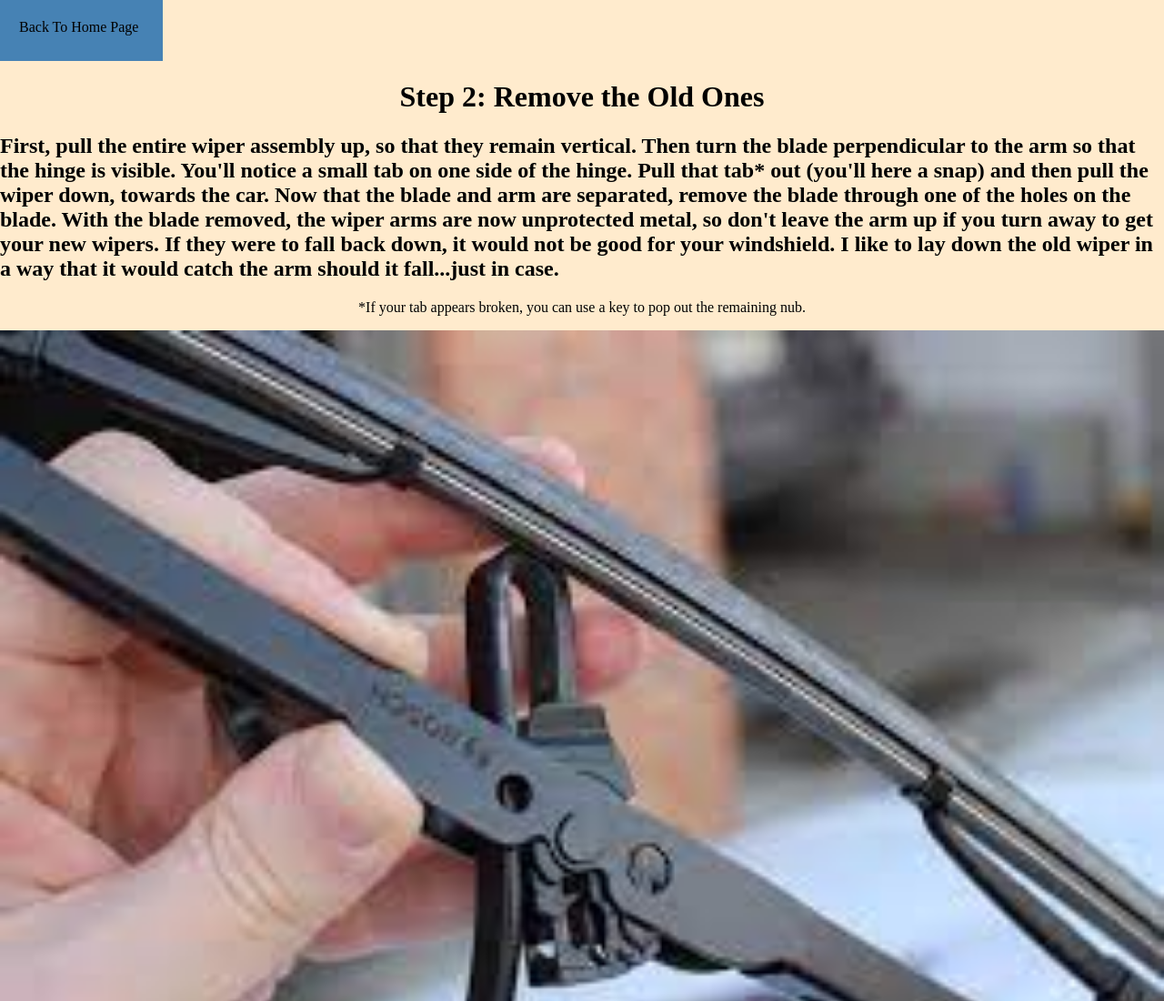
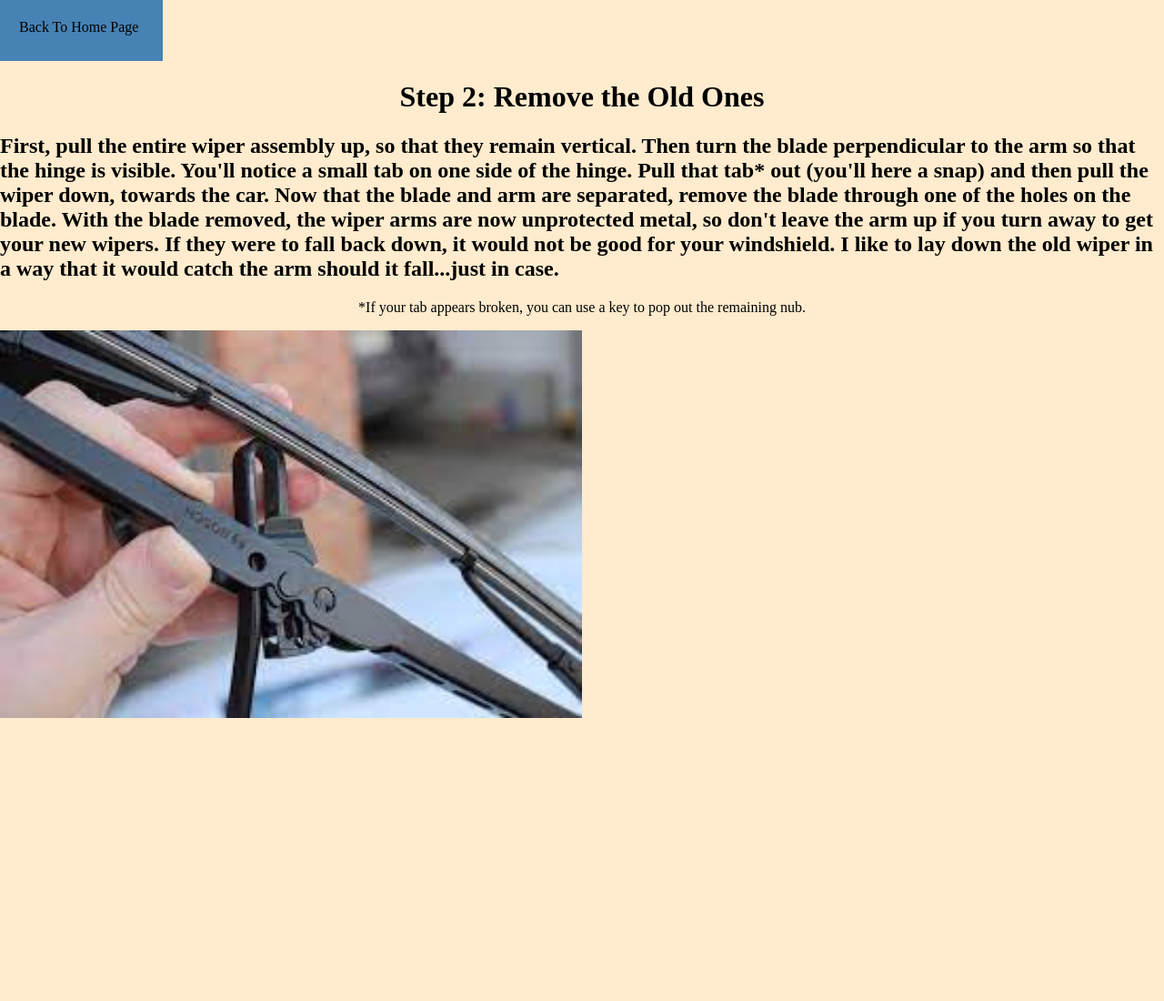
Before and after one commit to farhan-sqb/mikealvarez921, a plain HTML site: page remove.html in a window 1280 px wide. Shown: the top 1100 px of the page at 91% size. After the commit the page ends 800 px from the top, so only its background shows below. Drawn offline with Linux system fonts and the light colour scheme.

Commit message:
Add files via upload

```diff
--- a/remove.html
+++ b/remove.html
@@ -40,6 +40,6 @@ a {
     <h1>Step 2: Remove the Old Ones</h1>
     <h2>First, pull the entire wiper assembly up, so that they remain vertical. Then turn the blade perpendicular to the arm so that the hinge is visible. You'll notice a small tab on one side of the hinge. Pull that tab* out (you'll here a snap) and then pull the wiper down, towards the car. Now that the blade and arm are separated, remove the blade through one of the holes on the blade. With the blade removed, the wiper arms are now unprotected metal, so don't leave the arm up if you turn away to get your new wipers. If they were to fall back down, it would not be good for your windshield. I like to lay down the old wiper in a way that it would catch the arm should it fall...just in case.</h2>
     <p>*If your tab appears broken, you can use a key to pop out the remaining nub.</p>
-    <img src="remove.jpg" width="100%" />
+    <a href="https://www.youtube.com/watch?v=mFo1bDbbLKw"><img src="remove.jpg" width="50%" /></a>
 </body>
 </html>
```
